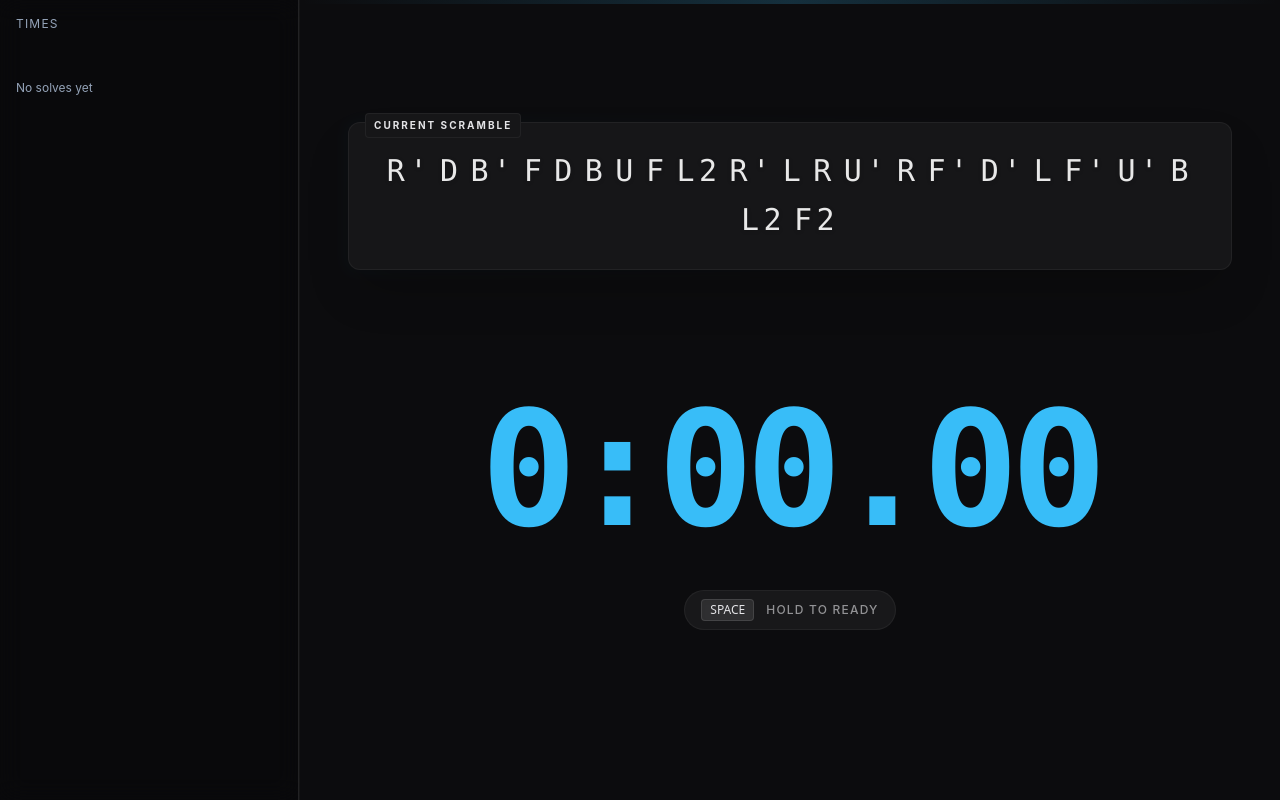
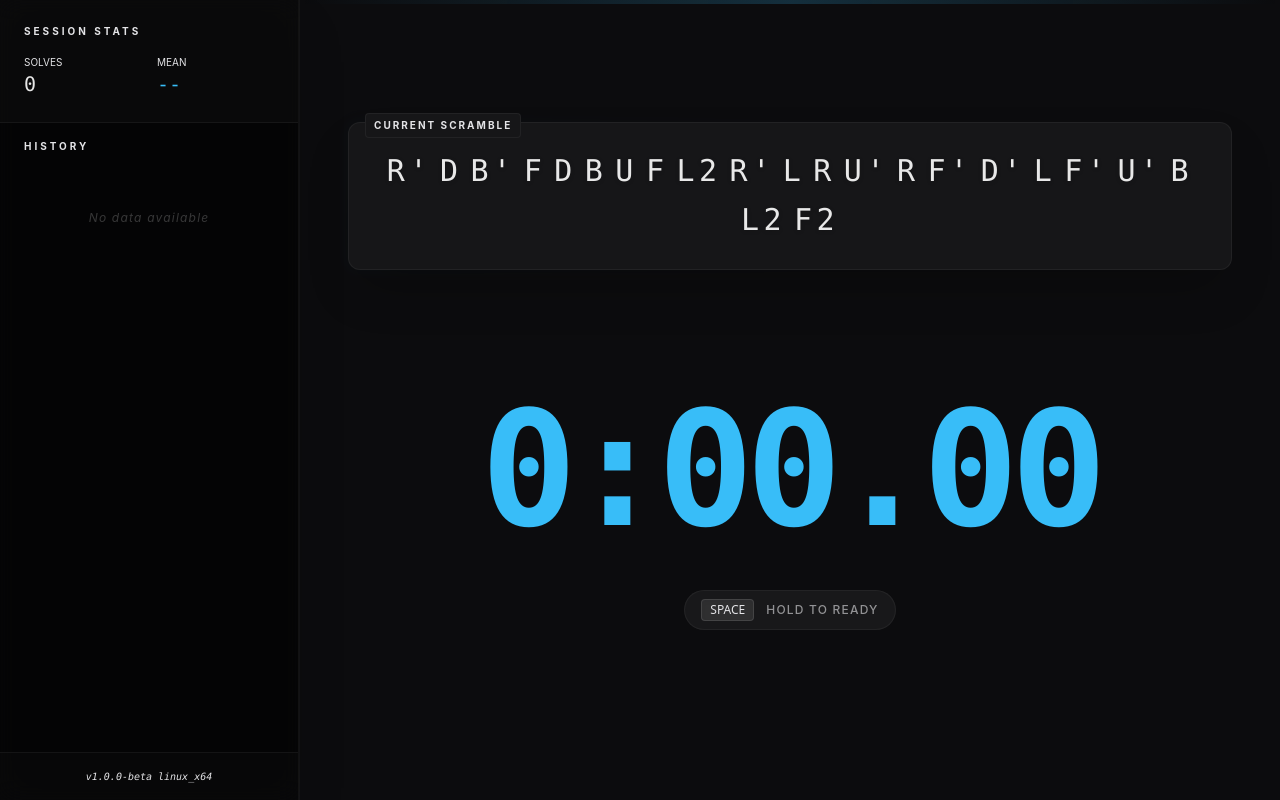
Before and after one commit to ezerfrlux/ezer-cube-timer, a React (Vite) app: page / in a window 1280 px wide. Built offline with nearby package versions, Linux system fonts and the light colour scheme.

Commit message:
feat: enhance TimesPanel with session statistics and improved time formatting

```diff
--- a/src/App.tsx
+++ b/src/App.tsx
@@ -17,11 +17,10 @@ function App() {
     return `${minutes}:${seconds.toString().padStart(2, "0")}.${centiseconds.toString().padStart(2, "0")}`;
   };
 
-  // Usamos useCallback para que no se recree en cada render
   const handleStop = useCallback(() => {
     stop();
     setSolves((prev) => [time, ...prev]);
-    generateNewScramble(); // <--- Generar nuevo scramble al terminar
+    generateNewScramble();
   }, [stop, time, setSolves, generateNewScramble]);
 
   useEffect(() => {
@@ -46,7 +45,6 @@ function App() {
       if (event.code === "Space") {
         event.preventDefault();
 
-        // Solo empezamos si NO estaba corriendo y si venimos de un keyDown válido
         if (!running && isReady) {
           start();
           setIsReady(false);
@@ -68,16 +66,13 @@ function App() {
 
   return (
     <div className="min-h-screen grid grid-cols-[300px_1fr] bg-[#0c0c0e] text-[#e4e4e7] selection:bg-primary/30">
-      {/* Panel Lateral con un toque de Blur o borde sutil */}
       <aside className="border-r border-white/5 bg-black/20 backdrop-blur-md">
         <TimesPanel solves={solves} onDelete={deleteSolve} />
       </aside>
 
       <main className="relative flex flex-col items-center justify-center p-12 overflow-hidden">
-        {/* Decoración de fondo sutil (Opcional) */}
         <div className="absolute top-0 left-0 w-full h-1 bg-gradient-to-r from-transparent via-primary/20 to-transparent" />
 
-        {/* Contenedor del Scramble */}
         <div
           className={`w-full max-w-4xl transition-all duration-500 ease-in-out ${
             running
@@ -105,7 +100,6 @@ function App() {
           </div>
         </div>
 
-        {/* Timer Principal */}
         <div className="flex flex-col items-center mt-20 mb-12">
           <h1
             className={`font-mono font-black tracking-tighter text-[10rem] tabular-nums transition-all duration-300 ${
@@ -119,7 +113,6 @@ function App() {
             {formatTime(time)}
           </h1>
 
-          {/* Atajo de teclado / Status */}
           <div
             className={`flex items-center gap-3 px-4 py-2 rounded-full border border-white/5 bg-white/5 transition-opacity duration-500 ${running ? "opacity-0" : "opacity-100"}`}
           >
--- a/src/components/TimesPanel.tsx
+++ b/src/components/TimesPanel.tsx
@@ -5,43 +5,70 @@ interface Props {
 
 const TimesPanel = ({ solves = [], onDelete }: Props) => {
   const formatTime = (ms: number) => {
+    const minutes = Math.floor(ms / 60000);
     const seconds = Math.floor((ms % 60000) / 1000);
     const centiseconds = Math.floor((ms % 1000) / 10);
 
-    return `${seconds
-      .toString()
-      .padStart(2, "0")}.${centiseconds.toString().padStart(2, "0")}`;
+    if (minutes > 0) {
+      return `${minutes}:${seconds.toString().padStart(2, "0")}.${centiseconds.toString().padStart(2, "0")}`;
+    }
+    return `${seconds}.${centiseconds.toString().padStart(2, "0")}`;
   };
 
+  const average = solves.length > 0
+    ? solves.reduce((a, b) => a + b, 0) / solves.length
+    : 0;
+
   return (
-    <aside className="flex flex-col h-screen border-r border-white/10">
-      <h2 className="p-4 mb-4 text-xs tracking-widest uppercase text-text-dim">
-        Times
+    <aside className="flex flex-col h-screen border-r shadow-2xl bg-black/40 backdrop-blur-xl border-white/5">
+      <div className="p-6 border-b border-white/5 bg-white/[0.02]">
+        <h2 className="mb-4 text-[10px] font-bold tracking-[0.3em] uppercase text-muted-foreground/50">
+          Session Stats
         </h2>
-      <div className="flex-1 p-4 overflow-y-auto scrollbar-none">
-        {solves.length === 0 && (
-          <p className="text-xs text-text-dim">No solves yet</p>
-        )}
-        <ul className="space-y-2 font-mono text-sm">
+        <div className="grid grid-cols-2 gap-4">
+          <div className="flex flex-col">
+            <span className="text-[10px] text-muted-foreground/40 uppercase">Solves</span>
+            <span className="font-mono text-xl font-medium text-white/90">{solves.length}</span>
+          </div>
+          <div className="flex flex-col">
+            <span className="text-[10px] text-muted-foreground/40 uppercase">Mean</span>
+            <span className="font-mono text-xl font-medium text-primary">
+              {solves.length > 0 ? formatTime(average) : "--"}
+            </span>
+          </div>
+        </div>
+      </div>
+
+      <div className="flex-1 overflow-y-auto custom-scrollbar">
+        <div className="p-4">
+          <h2 className="px-2 mb-4 text-[10px] font-bold tracking-[0.3em] uppercase text-muted-foreground/50">
+            History
+          </h2>
+
+          {solves.length === 0 ? (
+            <div className="flex flex-col items-center justify-center py-10 opacity-20">
+              <p className="text-xs italic tracking-widest text-white">No data available</p>
+            </div>
+          ) : (
+            <ul className="space-y-1">
               {solves.map((time, i) => (
                 <li
                   key={i}
-              className="flex items-center justify-between px-3 py-2 rounded bg-white/5 hover:bg-white/10 group"
+                  className="flex items-center justify-between px-3 py-3 transition-all duration-200 border border-transparent rounded-lg group hover:bg-white/5 hover:border-white/5"
                 >
-              <div className="flex gap-3">
-                <span className="text-text-dim">#{solves.length - i}</span>
-                <span className="text-primary">{formatTime(time)}</span>
+                  <div className="flex items-baseline gap-4">
+                    <span className="font-mono text-[10px] text-white/20">
+                      {String(solves.length - i).padStart(2, '0')}
+                    </span>
+                    <span className="font-mono text-sm font-medium tracking-tight transition-colors text-white/80 group-hover:text-primary">
+                      {formatTime(time)}
+                    </span>
                   </div>
 
-              {/* Botón de eliminar - se muestra al hacer hover gracias a 'group-hover' */}
                   <button
-                onClick={() => {
-                  console.log("eliminando tiempo", i);
-
-                  onDelete(i);
-                }}
-                className="transition-colors opacity-0 group-hover:opacity-100 hover:text-red-500 text-text-dim"
-                title="Eliminar tiempo"
+                    onClick={() => onDelete(i)}
+                    className="p-1.5 rounded-md transition-all opacity-0 group-hover:opacity-100 hover:bg-red-500/10 hover:text-red-500 text-muted-foreground/40"
+                    title="Delete record"
                   >
                     <svg
                       xmlns="http://www.w3.org/2000/svg"
@@ -50,18 +77,25 @@ const TimesPanel = ({ solves = [], onDelete }: Props) => {
                       viewBox="0 0 24 24"
                       fill="none"
                       stroke="currentColor"
-                  strokeWidth="2"
+                      strokeWidth="2.5"
                       strokeLinecap="round"
                       strokeLinejoin="round"
                     >
-                  <path d="M3 6h18" />
-                  <path d="M19 6v14c0 1-1 2-2 2H7c-1 0-2-1-2-2V6" />
-                  <path d="M8 6V4c0-1 1-2 2-2h4c1 0 2 1 2 2v2" />
+                      <path d="M18 6 6 18" />
+                      <path d="m6 6 12 12" />
                     </svg>
                   </button>
                 </li>
               ))}
             </ul>
+          )}
+        </div>
+      </div>
+
+      <div className="p-4 bg-white/[0.01] border-t border-white/5">
+        <div className="text-[10px] text-center text-muted-foreground/30 font-mono italic">
+          v1.0.0-beta linux_x64
+        </div>
       </div>
     </aside>
   );
```
Lines whose indentation alone changed are shown as unchanged.
